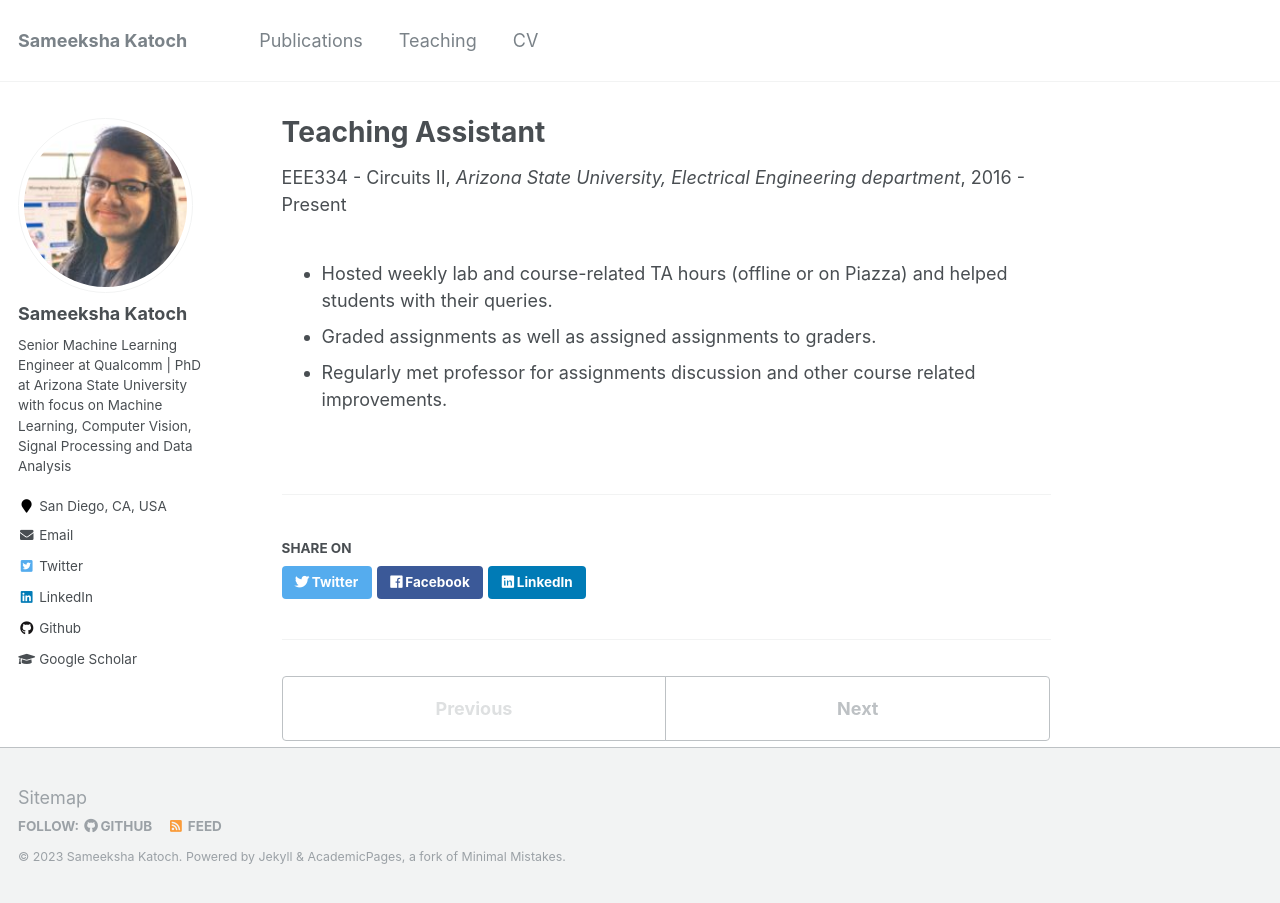
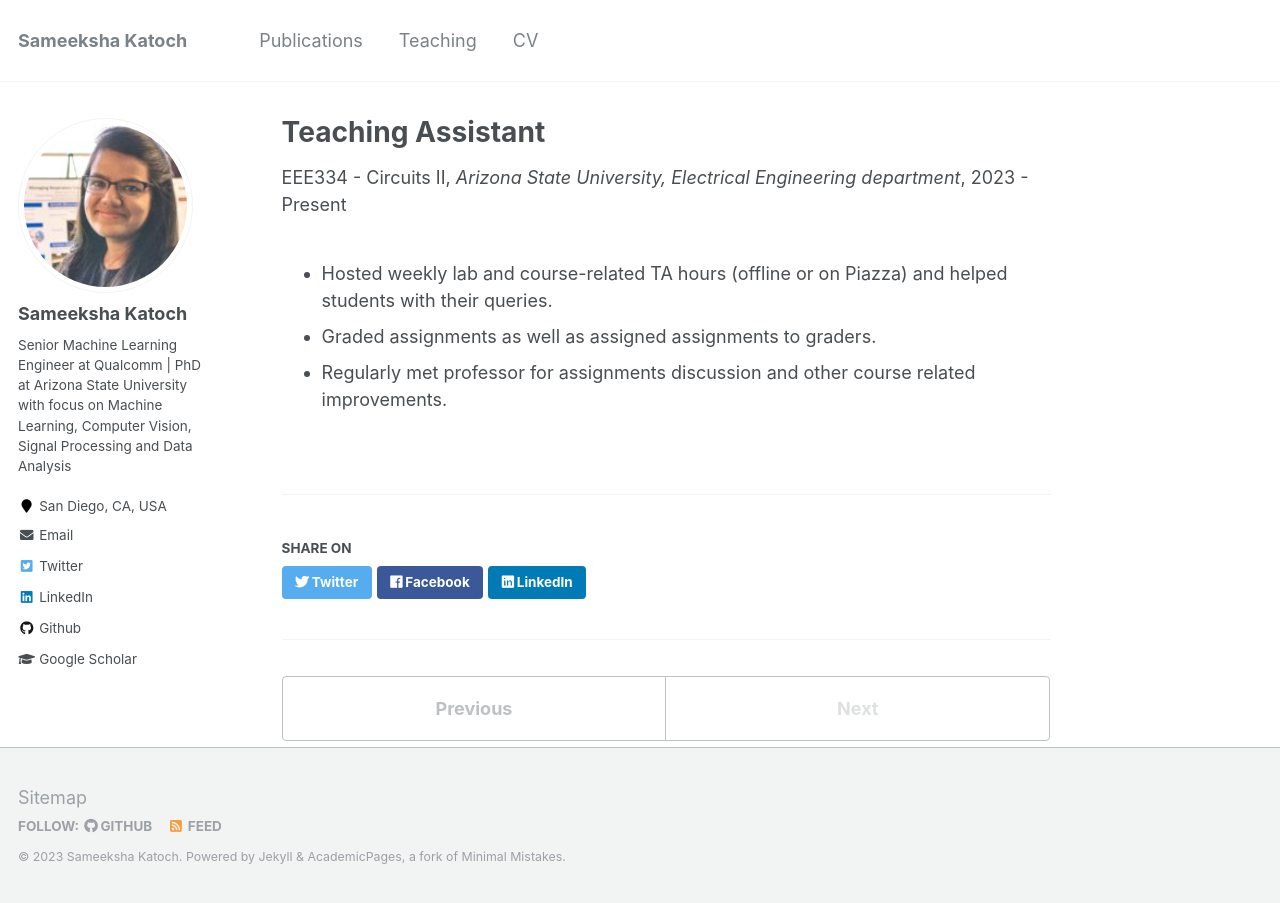
Before and after one commit to sam93katoch/sam93katoch.github.io, a Jekyll site: the page built from _teaching/2016-fall-teaching-2.md, in a window 1280 px wide. Built offline with Jekyll 4.4.1, drawn with Linux system fonts in a browser that asks for light colours; part of the change alters nothing that is shown.

Commit message:
Update 2016-fall-teaching-2.md

```diff
--- a/_teaching/2016-fall-teaching-2.md
+++ b/_teaching/2016-fall-teaching-2.md
@@ -3,7 +3,7 @@ title: "Teaching Assistant"
 collection: teaching
 type: "EEE334 - Circuits II"
 venue: "Arizona State University, Electrical Engineering department"
-date: 2016-08-19
+date: 2019, 2020, 2021, 2022
 location: "Tempe, Arizona"
 ---
 
```
